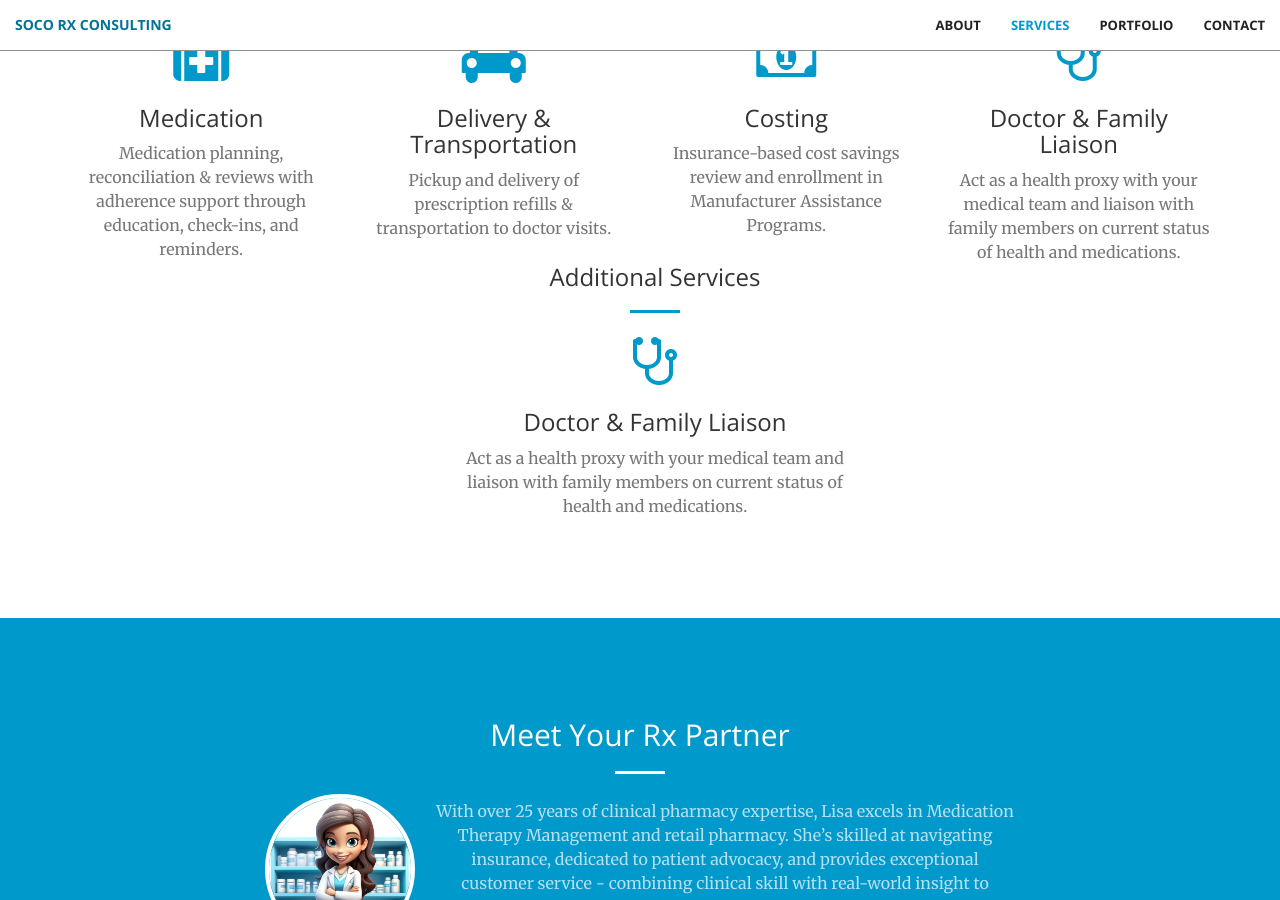
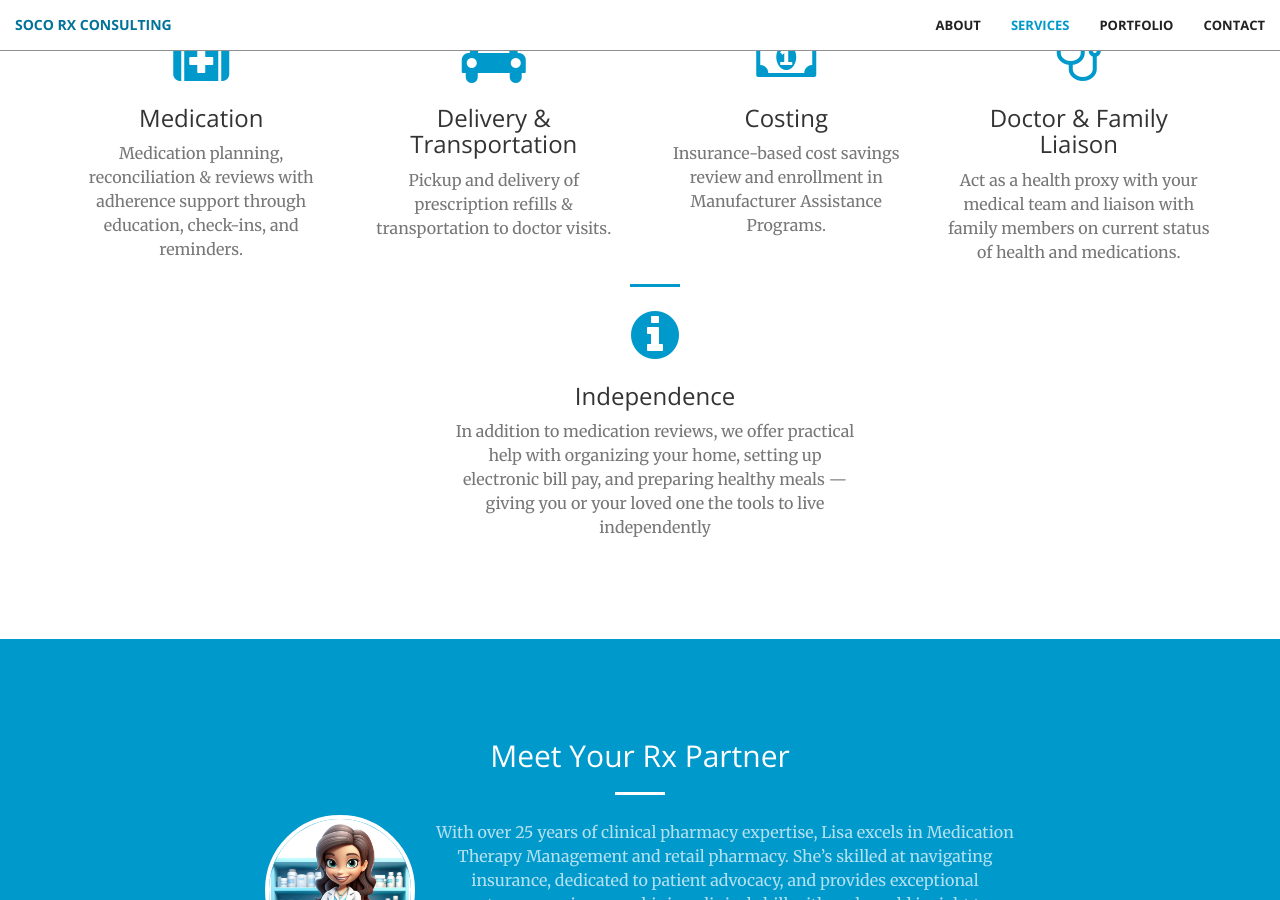
Before and after one commit to edlavalette/edlavalette.github.io, a Jekyll site: the page built from index.html, in a window 1280 px wide and 900 px high, scrolled down 1067 px. Built offline with Jekyll 4.4.1, drawn with Linux system fonts in a browser that asks for light colours.

Commit message:
Update services.html

```diff
--- a/_includes/services.html
+++ b/_includes/services.html
@@ -41,12 +41,12 @@
             <div class="container">
         <div class="row">
             <div class="col-lg-12 text-center">
-                <h3 class="section-heading">Additional Services</h3>
+                <h3 class="section-heading"> </h3>
                 <hr class="primary">
                     <div class="service-box">
-                    <i class="fa fa-4x fa-stethoscope  wow bounceIn text-primary" data-wow-delay=".3s"></i>
-                    <h3>Doctor & Family Liaison</h3>
-                    <p class="text-muted">Act as a health proxy with your medical team and liaison with family members on current status of health and medications.</p>
+                    <i class="fa fa-4x fa-info-circle  wow bounceIn text-primary" data-wow-delay=".3s"></i>
+                    <h3>Independence</h3>
+                    <p class="text-muted">In addition to medication reviews, we offer practical help with organizing your home, setting up electronic bill pay, and preparing healthy meals — giving you or your loved one the tools to live independently</p>
                 </div>
             </div>
         </div>
```
